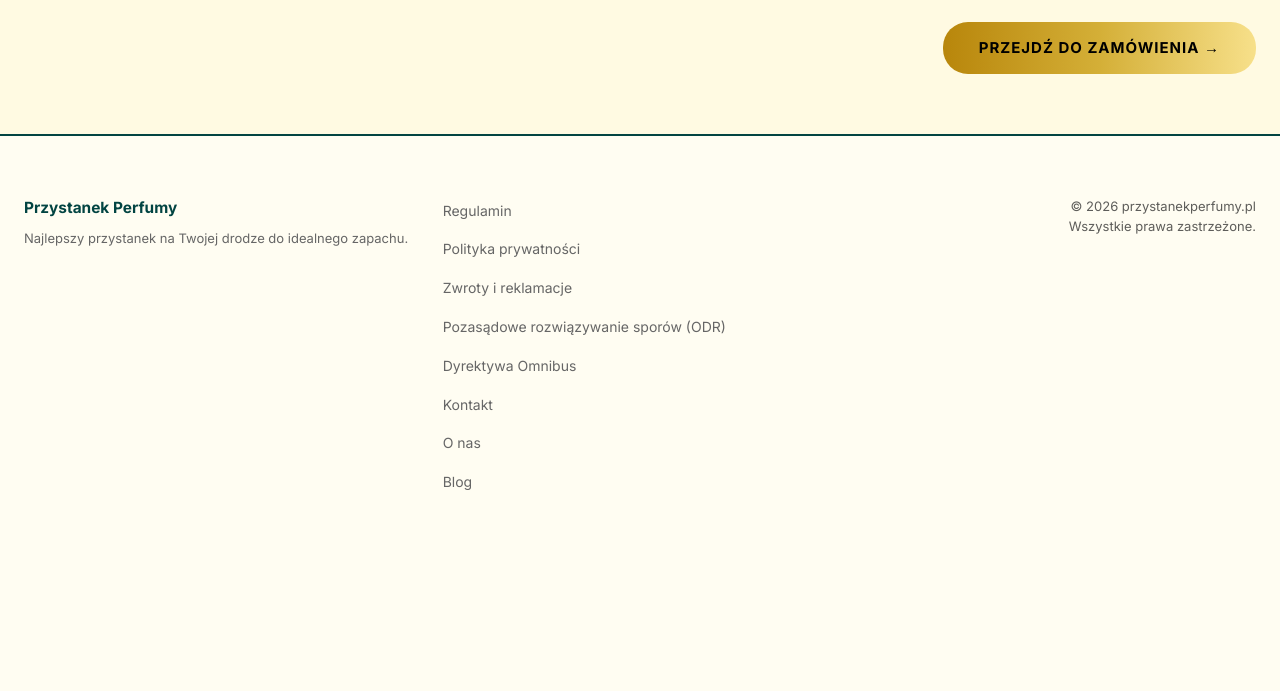
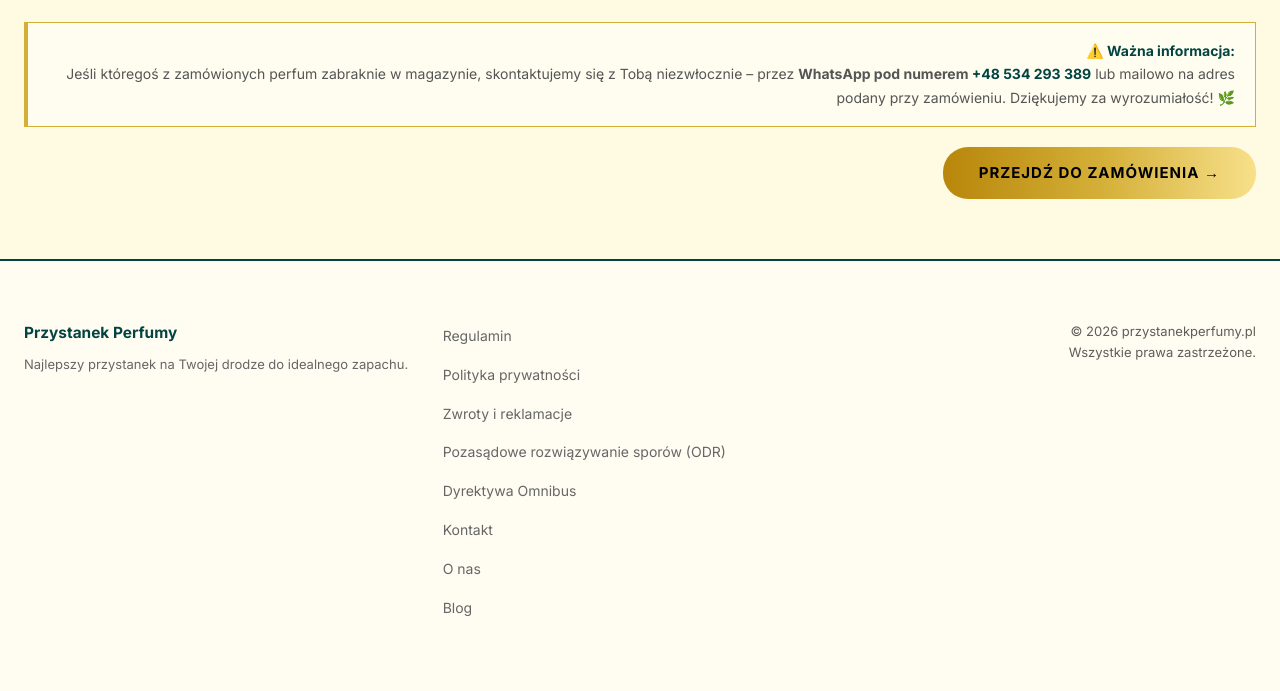
Before and after one commit to Camilleus/perfumy-mlm, a Django app: template templates/orders/cart.html in a window 1280 px wide. Shown: the part 285-976 px from the top of the page. Before the commit the page ends 775 px from the top, so only its background shows below. Run offline with Django 5.2, Linux system fonts and the light colour scheme; the template is opened without the code that fills it, so the values that code supplies are empty.

Commit message:
added wichting info in cart

```diff
--- a/templates/orders/cart.html
+++ b/templates/orders/cart.html
@@ -45,6 +45,14 @@
             <div style="font-size:22px; font-weight:600; margin-bottom:16px;">
                 Razem: {{ cart.get_total }} zł
             </div>
+            <!-- UWAGA O DOSTĘPNOŚCI -->
+            <div style="background:#fffdf0; border:1px solid var(--gold); border-left:4px solid var(--gold); padding:16px 20px; margin-bottom:20px; font-size:14px; line-height:1.7; color:#555;">
+                <strong style="color:var(--forest-green);">⚠️ Ważna informacja:</strong><br>
+                Jeśli któregoś z zamówionych perfum zabraknie w magazynie, skontaktujemy się z Tobą niezwłocznie –
+                przez <strong>WhatsApp pod numerem <a href="https://wa.me/48534293389" style="color:var(--forest-green);">+48 534 293 389</a></strong>
+                lub mailowo na adres podany przy zamówieniu.
+                Dziękujemy za wyrozumiałość! 🌿
+            </div>
             <a href="{% url 'checkout' %}" class="btn" style="padding:14px 36px; font-size:15px;">Przejdź do zamówienia →</a>
         </div>
 
```
